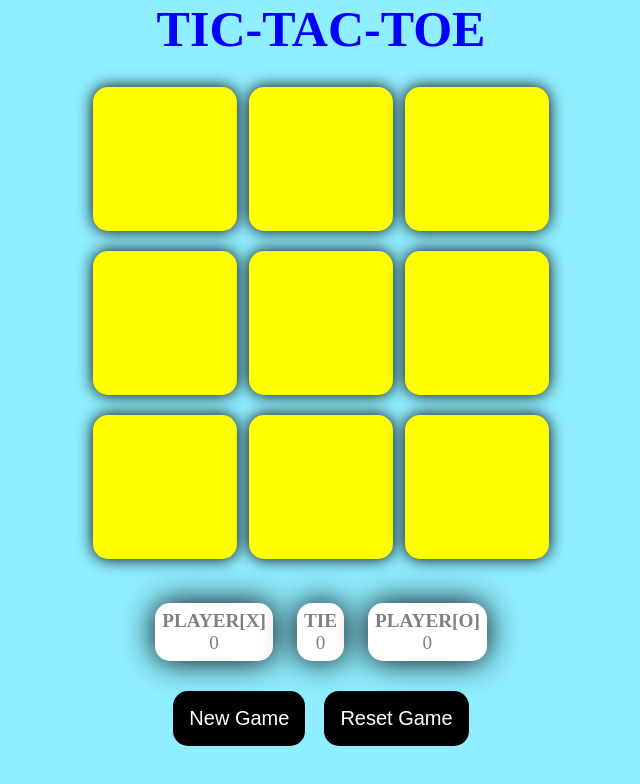
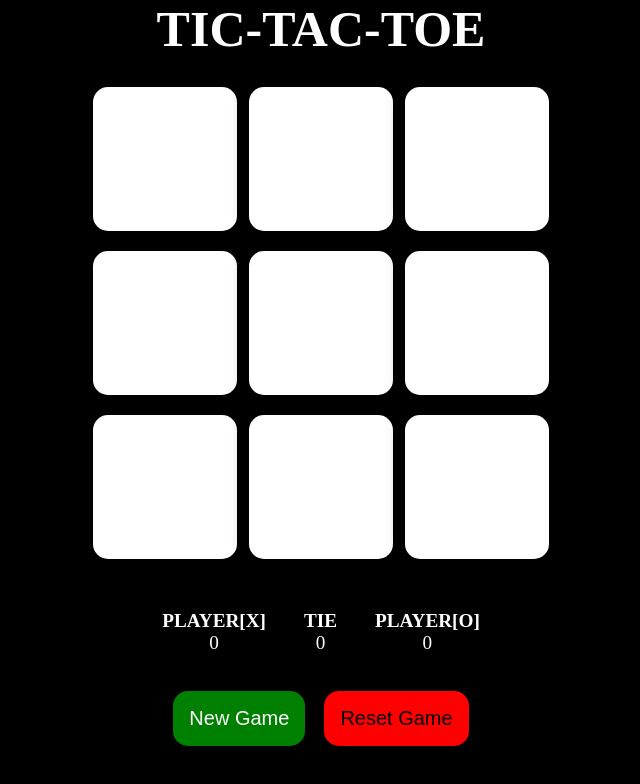
Before and after one commit to Prince-Makvana/Tic-Tac-Toe, a plain HTML site: page index.html in a window 1280 px wide. Shown: the whole page, without its empty margins (319-959 px from the left). Drawn offline with Linux system fonts and the light colour scheme.

Commit message:
Update style.css

```diff
--- a/style.css
+++ b/style.css
@@ -4,12 +4,12 @@
 }
 
 body{
-    background-color: #8feeff;
+    background-color: #000000;
     text-align: center;
 }
 
 h1{
-    color: blue;
+    color: rgb(255, 255, 255);
     font-size: 50px;
 }
 
@@ -39,16 +39,16 @@ h1{
     border: none;
     box-shadow: 0 0 1rem black;
     font-size: 8vmin;
-    color: blue;
-    background-color: yellow;
+    color: rgb(0, 0, 0);
+    background-color: rgb(255, 255, 255);
 }
 
 #reset-btn{
     padding: 1rem;
     margin-top: 30px;
     font-size: 1.25rem;
-    background-color: rgb(0, 0, 0);
-    color: white;
+    background-color: rgb(255, 0, 0);
+    color: rgb(0, 0, 0);
     border-radius: 15px;
     border: none;
     margin-left: 15px;
@@ -57,7 +57,7 @@ h1{
 #new-btn{
     padding: 1rem;
     font-size: 1.25rem;
-    background-color: rgb(0, 0, 0);
+    background-color: green;
     color: white;
     border-radius: 15px;
     border: none;
@@ -93,16 +93,16 @@ h1{
 .player{
     padding: 7px;
     font-size: larger;
-    color: gray;
+    color: rgb(255, 255, 255);
     border-radius: 15px;
     box-shadow: 0 0 2rem black;
-    background-color: white;
+    background-color: rgb(0, 0, 0);
 }
 
 #newbtn{
     padding: 1rem;
     font-size: 1.25rem;
-    background-color: rgb(0, 0, 0);
+    background-color: green;
     color: white;
     border-radius: 15px;
     border: none;
```
